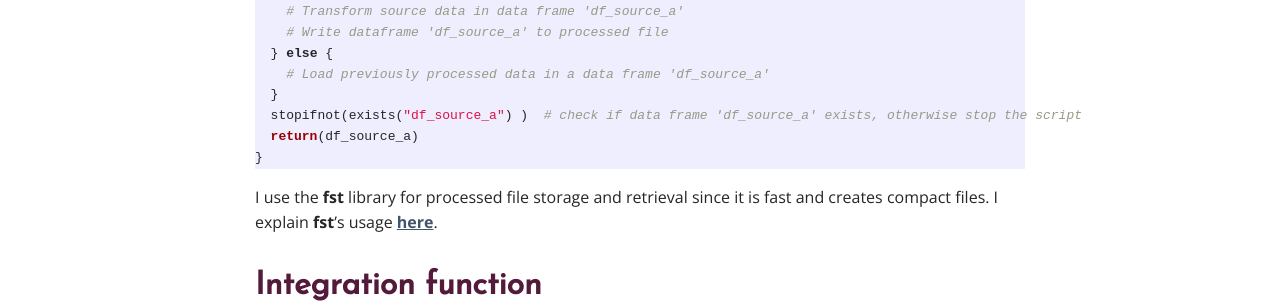
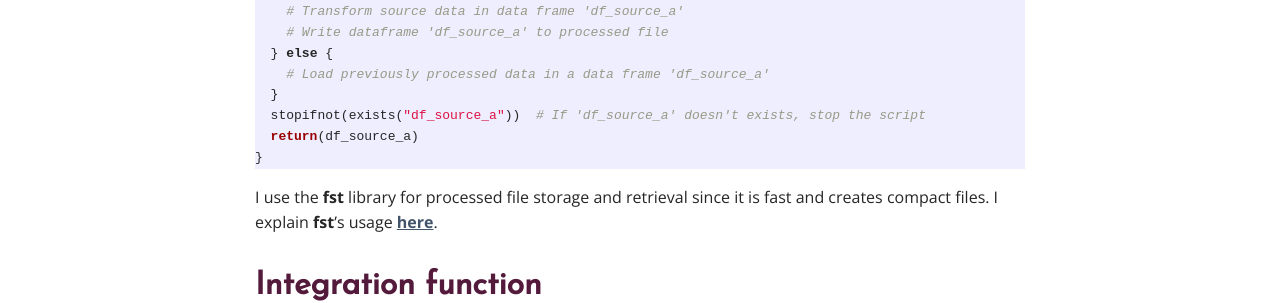
Before and after one commit to mark-me/mark-me.github.io, a Jekyll site: the page built from _pages/tutorials/structuring-data-processing/structuring-data-processing.md, in a window 1280 px wide and 900 px high, scrolled down 1228 px. Shown: the part 152-455 px from the top of the window. Built offline with Jekyll 4.4.1, drawn with Linux system fonts in a browser that asks for light colours; nearby versions of some CDN libraries; comment, search, counter and statistics services are not loaded.

Commit message:
Update structuring-data-processing.md

````diff
--- a/_pages/tutorials/structuring-data-processing/structuring-data-processing.md
+++ b/_pages/tutorials/structuring-data-processing/structuring-data-processing.md
@@ -36,7 +36,7 @@ prep_datasource_a <- function(do_processing){
   } else {
     # Load previously processed data in a data frame 'df_source_a'
   }
-  stopifnot(exists("df_source_a") )  # check if data frame 'df_source_a' exists, otherwise stop the script
+  stopifnot(exists("df_source_a"))  # If 'df_source_a' doesn't exists, stop the script
   return(df_source_a)
 }
 ```
````
